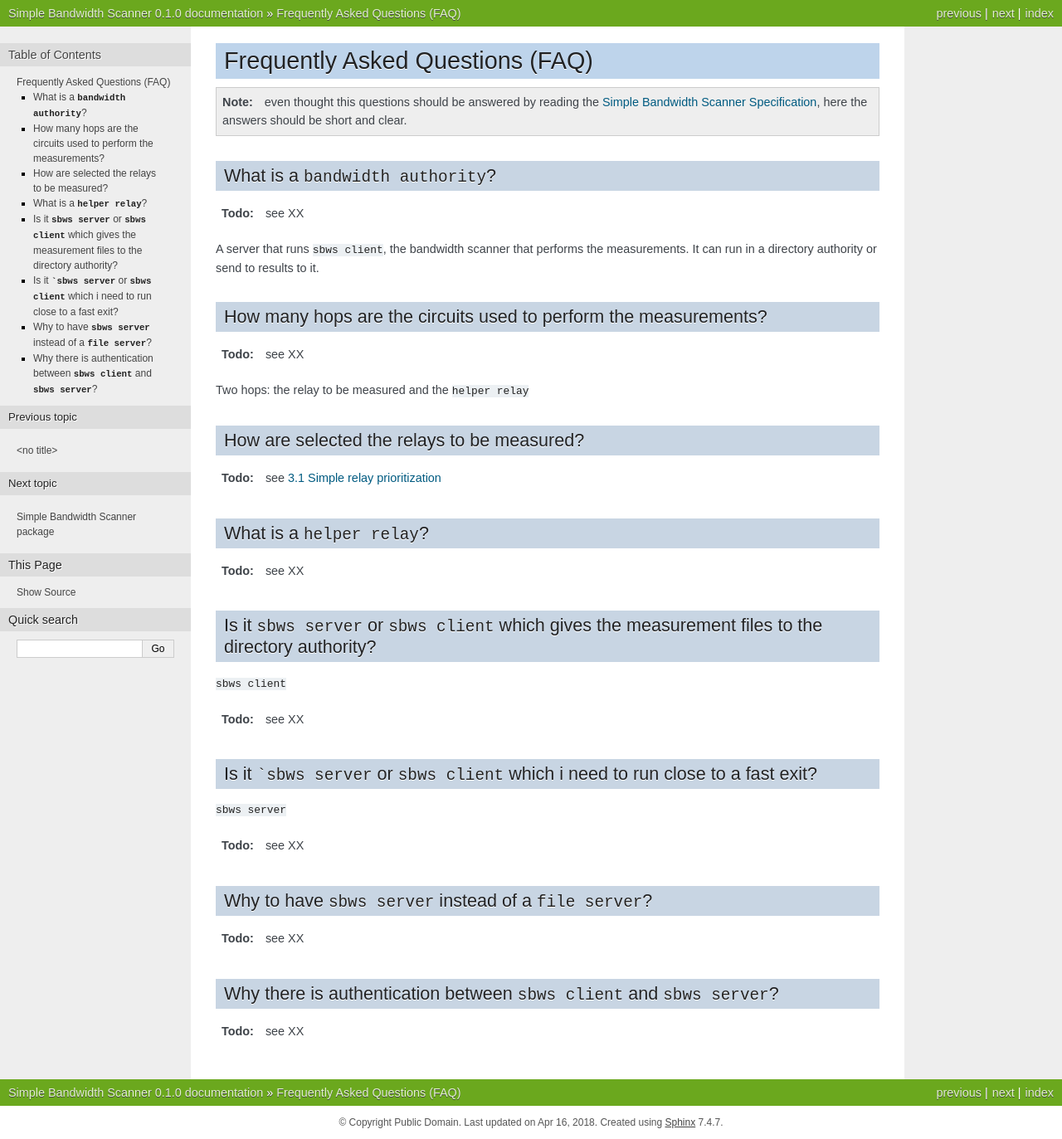
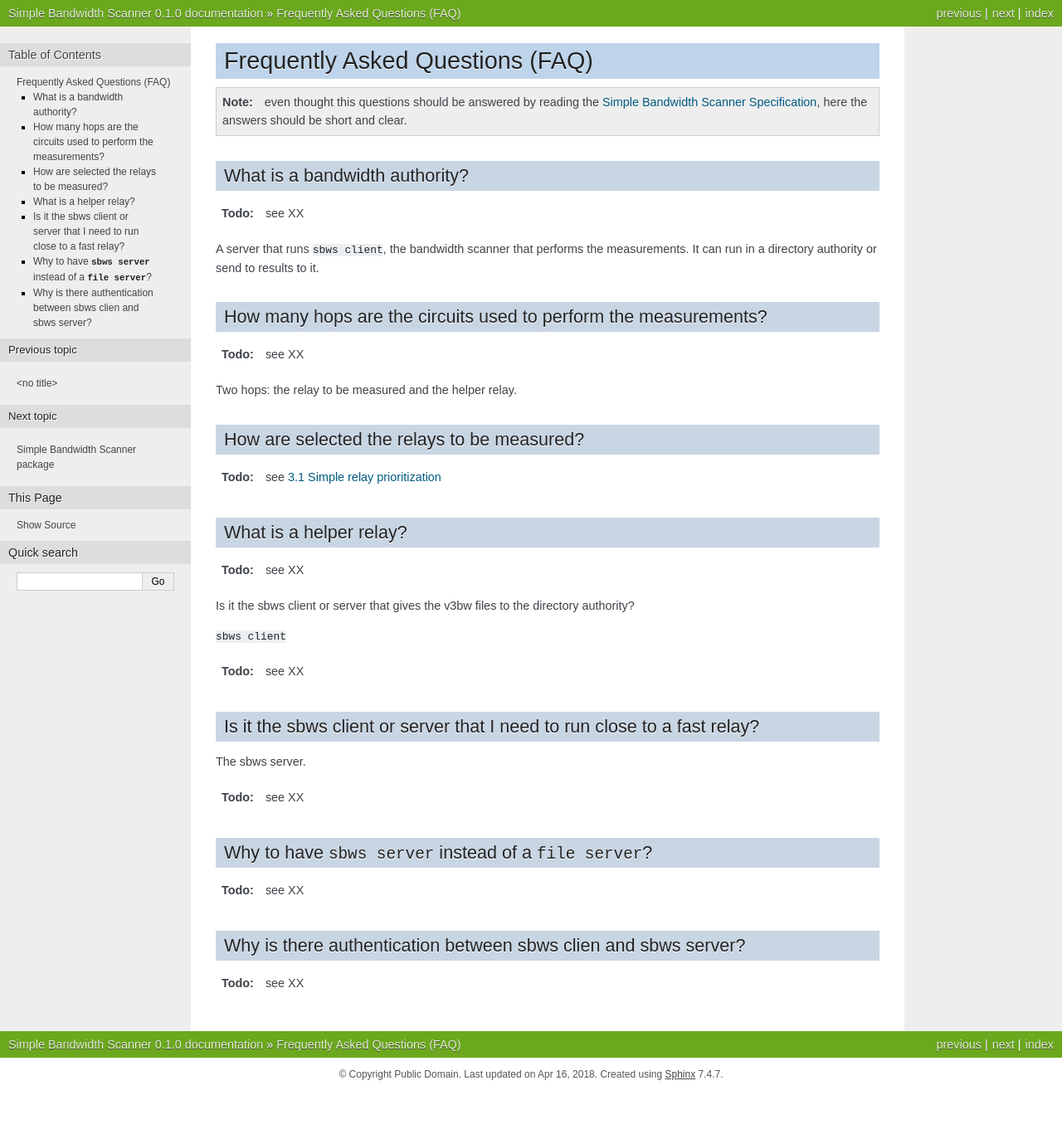
Before and after one commit to torproject/sbws, a Sphinx documentation site: the page built from docs/source/faq.rst, in a window 1280 px wide. Shown: the whole page at 83% size. Built offline with Sphinx 7.4.7, drawn with Linux system fonts in a browser that asks for light colours; after the commit the page ends 1315 px from its top, so only the background shows below that.

Commit message:
Remove a lot of quotes around words in the faq

````diff
--- a/docs/source/faq.rst
+++ b/docs/source/faq.rst
@@ -4,7 +4,7 @@
 .. note:: even thought this questions should be answered by reading the
    :doc:`specification`, here the answers should be short and clear.
 
-What is a ``bandwidth authority``?
+What is a bandwidth authority?
 -----------------------------------
 
 .. todo:: see :ref:`XX`
@@ -17,30 +17,29 @@
 
 .. todo:: see :ref:`XX`
 
-Two hops: the relay to be measured and the ``helper relay``
+Two hops: the relay to be measured and the helper relay.
 
 How are selected the relays to be measured?
 --------------------------------------------
 
 .. todo:: see :ref:`prioritization`
 
-What is a ``helper relay``?
------------------------------
+What is a helper relay?
+-----------------------
 
 .. todo:: see :ref:`XX`
 
-Is it ``sbws server`` or ``sbws client`` which gives the measurement files to the directory authority?
---------------------------------------------------------------------------------------------------------
+Is it the sbws client or server that gives the v3bw files to the directory authority?
 
 ``sbws client``
 
 .. todo:: see :ref:`XX`
 
 
-Is it ```sbws server`` or ``sbws client`` which i need to run close to a fast exit?
-------------------------------------------------------------------------------------------
+Is it the sbws client or server that I need to run close to a fast relay?
+-------------------------------------------------------------------------
 
-``sbws server``
+The sbws server.
 
 .. todo:: see :ref:`XX`
 
@@ -49,7 +48,7 @@
 
 .. todo:: see :ref:`XX`
 
-Why there is authentication between ``sbws client`` and ``sbws server``?
--------------------------------------------------------------------------
+Why is there authentication between sbws clien and sbws server?
+---------------------------------------------------------------
 
 .. todo:: see :ref:`XX`
````
